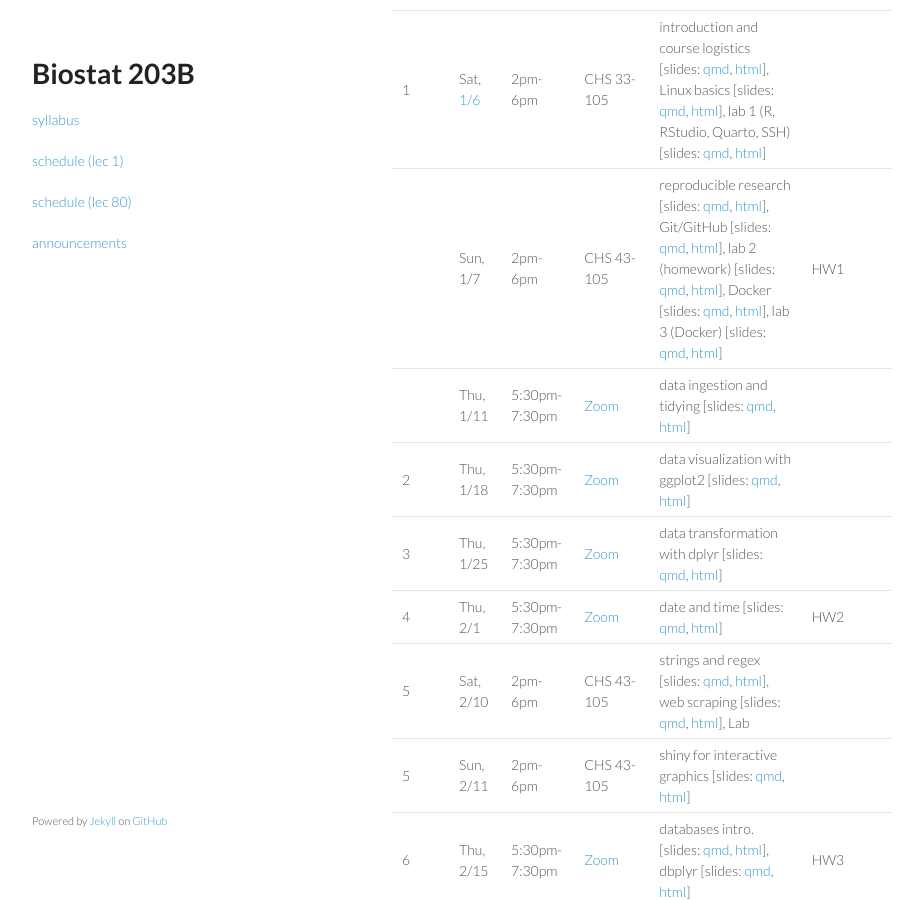
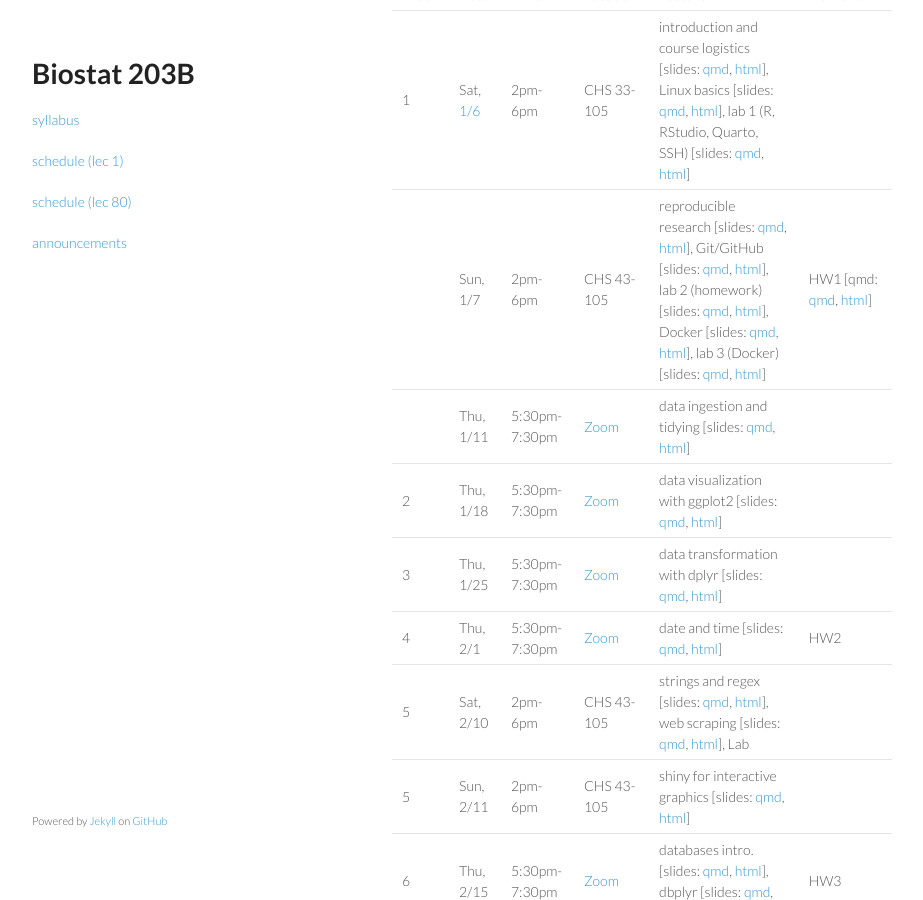
Before and after one commit to ucla-biostat-203b/2024winter, a Jekyll site: the page built from schedule/schedule-lec80.md, in a window 1280 px wide and 900 px high, scrolled down 674 px. Shown: the whole window, without its empty margins (178-1101 px from the left). Built offline with Jekyll 4.4.1, drawn with Linux system fonts in a browser that asks for light colours.

Commit message:
post hw1; replace master by main

```diff
--- a/schedule/schedule-lec80.md
+++ b/schedule/schedule-lec80.md
@@ -30,17 +30,17 @@ Recommended readings:
 
 | Week | Date | Time | Location | Lecture | Homework |
 |:-----------|:------------|:------------|:------------|:------------|
-| 1 | Sat, [1/6](https://ucla-biostat-203b.github.io/2024winter/biostat203bwinter2024lec80/2024/01/06/lec80.html) | 2pm-6pm | CHS 33-105 | introduction and course logistics \[slides: [qmd](https://raw.githubusercontent.com/ucla-biostat-203b/2024winter/master/slides/01-intro/intro.qmd), [html](../slides/01-intro/intro.html)\], Linux basics \[slides: [qmd](https://raw.githubusercontent.com/ucla-biostat-203b/2024winter/master/slides/02-linux/linux.qmd), [html](../slides/02-linux/linux.html)\], lab 1 (R, RStudio, Quarto, SSH) \[slides: [qmd](https://raw.githubusercontent.com/ucla-biostat-203b/2024winter/master/labs/lab01/lab01.qmd), [html](../labs/lab01/lab01.html)\] | |
-|   | Sun, 1/7 | 2pm-6pm | CHS 43-105 | reproducible research \[slides: [qmd](https://raw.githubusercontent.com/ucla-biostat-203b/2024winter/master/slides/03-repres/repres.qmd), [html](../slides/03-repres/repres.html)\], Git/GitHub \[slides: [qmd](https://raw.githubusercontent.com/ucla-biostat-203b/2024winter/master/slides/04-git/git.qmd), [html](../slides/04-git/git.html)\], lab 2 (homework) \[slides: [qmd](https://raw.githubusercontent.com/ucla-biostat-203b/2024winter/master/labs/lab02/lab02.qmd), [html](../labs/lab02/lab02.html)\], Docker \[slides: [qmd](https://raw.githubusercontent.com/ucla-biostat-203b/2024winter/master/slides/19-docker/docker.qmd), [html](../slides/19-docker/docker.html)\], lab 3 (Docker) \[slides: [qmd](https://raw.githubusercontent.com/ucla-biostat-203b/2024winter/master/labs/lab03/lab03.qmd), [html](../labs/lab03/lab03.html)\] | HW1 |
-|   | Thu, 1/11 | 5:30pm-7:30pm | [Zoom](https://ucla.zoom.us/j/97770904876) | data ingestion and tidying \[slides: [qmd](https://raw.githubusercontent.com/ucla-biostat-203b/2024winter/master/slides/05-tidy/tidy.qmd), [html](../slides/05-tidy/tidy.html)\] | |
-| 2 | Thu, 1/18 | 5:30pm-7:30pm | [Zoom](https://ucla.zoom.us/j/97770904876) | data visualization with ggplot2 \[slides: [qmd](https://raw.githubusercontent.com/ucla-biostat-203b/2024winter/master/slides/06-vis/ggplot2.qmd), [html](../slides/06-vis/ggplot2.html)\] | |
-| 3 | Thu, 1/25 | 5:30pm-7:30pm | [Zoom](https://ucla.zoom.us/j/97770904876) | data transformation with dplyr \[slides: [qmd](https://raw.githubusercontent.com/ucla-biostat-203b/2024winter/master/slides/07-dplyr/dplyr.qmd), [html](../slides/07-dplyr/dplyr.html)\] | |
-| 4 | Thu, 2/1  | 5:30pm-7:30pm | [Zoom](https://ucla.zoom.us/j/97770904876) | date and time \[slides: [qmd](https://raw.githubusercontent.com/ucla-biostat-203b/2024winter/master/slides/08-datetime/datetime.qmd), [html](../slides/08-datetime/datetime.html)\] | HW2 |
-| 5 | Sat, 2/10 | 2pm-6pm | CHS 43-105 | strings and regex \[slides: [qmd](https://raw.githubusercontent.com/ucla-biostat-203b/2024winter/master/slides/09-strings/stringr.qmd), [html](../slides/09-strings/stringr.html)\], web scraping \[slides: [qmd](https://raw.githubusercontent.com/ucla-biostat-203b/2024winter/master/slides/10-scraping/scraping.qmd), [html](../slides/10-scraping/scraping.html)\], Lab | |
-| 5 | Sun, 2/11 | 2pm-6pm | CHS 43-105 | shiny for interactive graphics \[slides: [qmd](https://raw.githubusercontent.com/ucla-biostat-203b/2024winter/master/slides/11-shiny/shiny.qmd), [html](../slides/11-shiny/shiny.html)\] | |
-| 6 | Thu, 2/15 | 5:30pm-7:30pm | [Zoom](https://ucla.zoom.us/j/97770904876) | databases intro. \[slides: [qmd](https://raw.githubusercontent.com/ucla-biostat-203b/2024winter/master/slides/12-dbplyr/dbintro.qmd), [html](../slides/12-dbplyr/dbintro.html)\], dbplyr \[slides: [qmd](https://raw.githubusercontent.com/ucla-biostat-203b/2024winter/master/slides/12-dbplyr/dbplyr.qmd), [html](../slides/12-dbplyr/dbplyr.html)\] | HW3 |
-| 7 | Thu, 2/22 | 5:30pm-7:30pm | [Zoom](https://ucla.zoom.us/j/97770904876) | statistical learning (intro.) \[slides: [qmd](https://raw.githubusercontent.com/ucla-biostat-203b/2024winter/master/slides/14-statlearn/statlearn.qmd), [html](../slides/14-statlearn/statlearn.html)\], 2/22 neural network (intro.) \[slides: [qmd](https://raw.githubusercontent.com/ucla-econ-425t/2024winter/master/slides/10-nn/nn.qmd), [html](https://ucla-econ-425t.github.io/2024winter/slides/10-nn/nn.html)\] | |
-| 8 | Thu, 2/29 | 5:30pm-7:30pm | [Zoom](https://ucla.zoom.us/j/97770904876) | neural network (practice) \[slides: [qmd](https://raw.githubusercontent.com/ucla-econ-425t/2024winter/master/slides/10-nn/nn_practice.qmd), [html](https://ucla-econ-425t.github.io/2024winter/slides/10-nn/nn_practice.html)\], machine learning workflow using tidymodels \[slides: [qmd](https://raw.githubusercontent.com/ucla-biostat-203b/2024winter/master/slides/18-tidymodels/tidymodels.qmd), [html](https://ucla-biostat-203b.github.io/2024winter/slides/18-tidymodels/tidymodels.html)\] | |
-| 9 | Thu, 3/7 | 5:30pm-7:30pm | [Zoom](https://ucla.zoom.us/j/97770904876) | cloud computing with GCP \[slides: [qmd](https://raw.githubusercontent.com/ucla-biostat-203b/2024winter/master/slides/13-gcp/gcp.qmd), [html](../slides/13-gcp/gcp.html)\], cluster computing at UCLA \[[tutorial](https://github.com/chris-german/Hoffman2Tutorials)\] | HW4 |
+| 1 | Sat, [1/6](https://ucla-biostat-203b.github.io/2024winter/biostat203bwinter2024lec80/2024/01/06/lec80.html) | 2pm-6pm | CHS 33-105 | introduction and course logistics \[slides: [qmd](https://raw.githubusercontent.com/ucla-biostat-203b/2024winter/main/slides/01-intro/intro.qmd), [html](../slides/01-intro/intro.html)\], Linux basics \[slides: [qmd](https://raw.githubusercontent.com/ucla-biostat-203b/2024winter/main/slides/02-linux/linux.qmd), [html](../slides/02-linux/linux.html)\], lab 1 (R, RStudio, Quarto, SSH) \[slides: [qmd](https://raw.githubusercontent.com/ucla-biostat-203b/2024winter/main/labs/lab01/lab01.qmd), [html](../labs/lab01/lab01.html)\] | |
+|   | Sun, 1/7 | 2pm-6pm | CHS 43-105 | reproducible research \[slides: [qmd](https://raw.githubusercontent.com/ucla-biostat-203b/2024winter/main/slides/03-repres/repres.qmd), [html](../slides/03-repres/repres.html)\], Git/GitHub \[slides: [qmd](https://raw.githubusercontent.com/ucla-biostat-203b/2024winter/main/slides/04-git/git.qmd), [html](../slides/04-git/git.html)\], lab 2 (homework) \[slides: [qmd](https://raw.githubusercontent.com/ucla-biostat-203b/2024winter/main/labs/lab02/lab02.qmd), [html](../labs/lab02/lab02.html)\], Docker \[slides: [qmd](https://raw.githubusercontent.com/ucla-biostat-203b/2024winter/main/slides/19-docker/docker.qmd), [html](../slides/19-docker/docker.html)\], lab 3 (Docker) \[slides: [qmd](https://raw.githubusercontent.com/ucla-biostat-203b/2024winter/main/labs/lab03/lab03.qmd), [html](../labs/lab03/lab03.html)\] | HW1 \[qmd: [qmd](https://raw.githubusercontent.com/ucla-biostat-203b/2024winter/main/hw/hw1/hw1.qmd), [html](../hw/hw1/hw1.html)\] |
+|   | Thu, 1/11 | 5:30pm-7:30pm | [Zoom](https://ucla.zoom.us/j/97770904876) | data ingestion and tidying \[slides: [qmd](https://raw.githubusercontent.com/ucla-biostat-203b/2024winter/main/slides/05-tidy/tidy.qmd), [html](../slides/05-tidy/tidy.html)\] | |
+| 2 | Thu, 1/18 | 5:30pm-7:30pm | [Zoom](https://ucla.zoom.us/j/97770904876) | data visualization with ggplot2 \[slides: [qmd](https://raw.githubusercontent.com/ucla-biostat-203b/2024winter/main/slides/06-vis/ggplot2.qmd), [html](../slides/06-vis/ggplot2.html)\] | |
+| 3 | Thu, 1/25 | 5:30pm-7:30pm | [Zoom](https://ucla.zoom.us/j/97770904876) | data transformation with dplyr \[slides: [qmd](https://raw.githubusercontent.com/ucla-biostat-203b/2024winter/main/slides/07-dplyr/dplyr.qmd), [html](../slides/07-dplyr/dplyr.html)\] | |
+| 4 | Thu, 2/1  | 5:30pm-7:30pm | [Zoom](https://ucla.zoom.us/j/97770904876) | date and time \[slides: [qmd](https://raw.githubusercontent.com/ucla-biostat-203b/2024winter/main/slides/08-datetime/datetime.qmd), [html](../slides/08-datetime/datetime.html)\] | HW2 |
+| 5 | Sat, 2/10 | 2pm-6pm | CHS 43-105 | strings and regex \[slides: [qmd](https://raw.githubusercontent.com/ucla-biostat-203b/2024winter/main/slides/09-strings/stringr.qmd), [html](../slides/09-strings/stringr.html)\], web scraping \[slides: [qmd](https://raw.githubusercontent.com/ucla-biostat-203b/2024winter/main/slides/10-scraping/scraping.qmd), [html](../slides/10-scraping/scraping.html)\], Lab | |
+| 5 | Sun, 2/11 | 2pm-6pm | CHS 43-105 | shiny for interactive graphics \[slides: [qmd](https://raw.githubusercontent.com/ucla-biostat-203b/2024winter/main/slides/11-shiny/shiny.qmd), [html](../slides/11-shiny/shiny.html)\] | |
+| 6 | Thu, 2/15 | 5:30pm-7:30pm | [Zoom](https://ucla.zoom.us/j/97770904876) | databases intro. \[slides: [qmd](https://raw.githubusercontent.com/ucla-biostat-203b/2024winter/main/slides/12-dbplyr/dbintro.qmd), [html](../slides/12-dbplyr/dbintro.html)\], dbplyr \[slides: [qmd](https://raw.githubusercontent.com/ucla-biostat-203b/2024winter/main/slides/12-dbplyr/dbplyr.qmd), [html](../slides/12-dbplyr/dbplyr.html)\] | HW3 |
+| 7 | Thu, 2/22 | 5:30pm-7:30pm | [Zoom](https://ucla.zoom.us/j/97770904876) | statistical learning (intro.) \[slides: [qmd](https://raw.githubusercontent.com/ucla-biostat-203b/2024winter/main/slides/14-statlearn/statlearn.qmd), [html](../slides/14-statlearn/statlearn.html)\], 2/22 neural network (intro.) \[slides: [qmd](https://raw.githubusercontent.com/ucla-econ-425t/2024winter/main/slides/10-nn/nn.qmd), [html](https://ucla-econ-425t.github.io/2024winter/slides/10-nn/nn.html)\] | |
+| 8 | Thu, 2/29 | 5:30pm-7:30pm | [Zoom](https://ucla.zoom.us/j/97770904876) | neural network (practice) \[slides: [qmd](https://raw.githubusercontent.com/ucla-econ-425t/2024winter/main/slides/10-nn/nn_practice.qmd), [html](https://ucla-econ-425t.github.io/2024winter/slides/10-nn/nn_practice.html)\], machine learning workflow using tidymodels \[slides: [qmd](https://raw.githubusercontent.com/ucla-biostat-203b/2024winter/main/slides/18-tidymodels/tidymodels.qmd), [html](https://ucla-biostat-203b.github.io/2024winter/slides/18-tidymodels/tidymodels.html)\] | |
+| 9 | Thu, 3/7 | 5:30pm-7:30pm | [Zoom](https://ucla.zoom.us/j/97770904876) | cloud computing with GCP \[slides: [qmd](https://raw.githubusercontent.com/ucla-biostat-203b/2024winter/main/slides/13-gcp/gcp.qmd), [html](../slides/13-gcp/gcp.html)\], cluster computing at UCLA \[[tutorial](https://github.com/chris-german/Hoffman2Tutorials)\] | HW4 |
 | 10 | Sat, 3/16 | 2pm-6pm | CHS 43-105 | R programming (benchmark, debug, profile), Rcpp, parallel computing, R package | |
 |    | Sun, 3/17 | 2pm-6pm | CHS 43-105 |  | |
```
Also changed, not shown: _posts/2024-01-06-lec80.md (+10 -4 lines).
